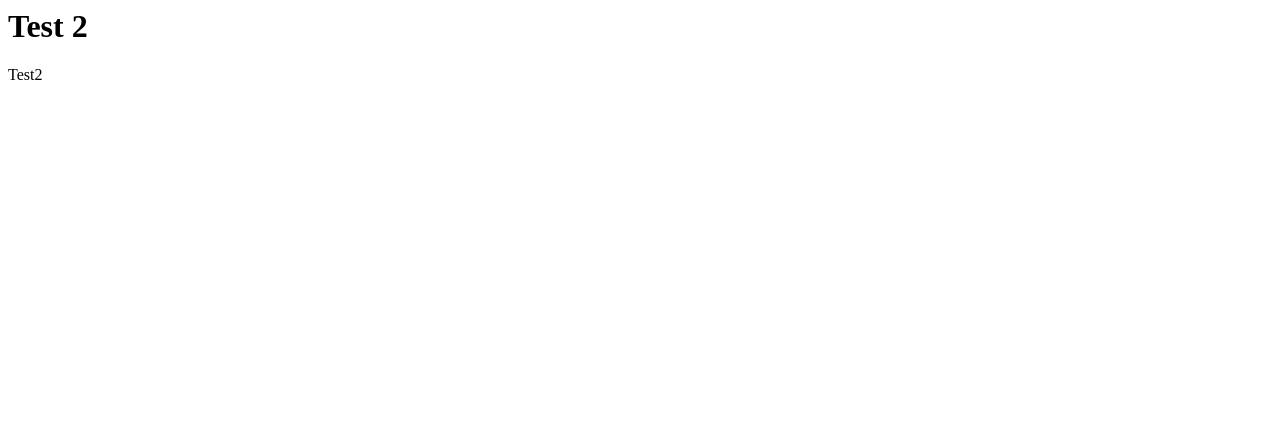
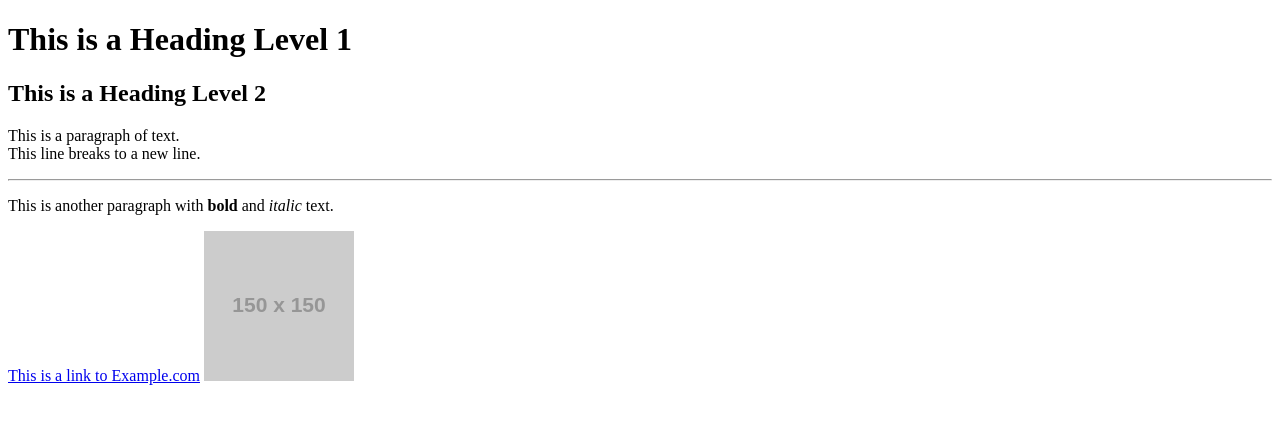
Before and after one commit to RodionNFT/brainrain, a plain HTML site: page index.html in a window 1280 px wide. Drawn offline with Linux system fonts and the light colour scheme; placeholder pictures from the web are drawn by us.

Commit message:
Update index.html

```diff
--- a/index.html
+++ b/index.html
@@ -1,11 +1,23 @@
-<html lang="en">
+<!DOCTYPE html>
+<html>
 <head>
-    <meta charset="UTF-8">
-    <meta name="viewport" content="width=device-width, initial-scale=1.0">
-    <title>BTest 1</title>
+  <title>HTML Example</title>
 </head>
 <body>
-    <h1>Test 2</h1>
-    <p>Test2</p>
+
+  <h1>This is a Heading Level 1</h1>
+
+  <h2>This is a Heading Level 2</h2>
+
+  <p>This is a paragraph of text. <br> This line breaks to a new line.</p>
+
+  <hr>
+
+  <p>This is another paragraph with <b>bold</b> and <i>italic</i> text.</p>
+
+  <a href="https://www.example.com">This is a link to Example.com</a>
+
+  <img src="https://via.placeholder.com/150" alt="Placeholder Image">
+
 </body>
 </html>
```
